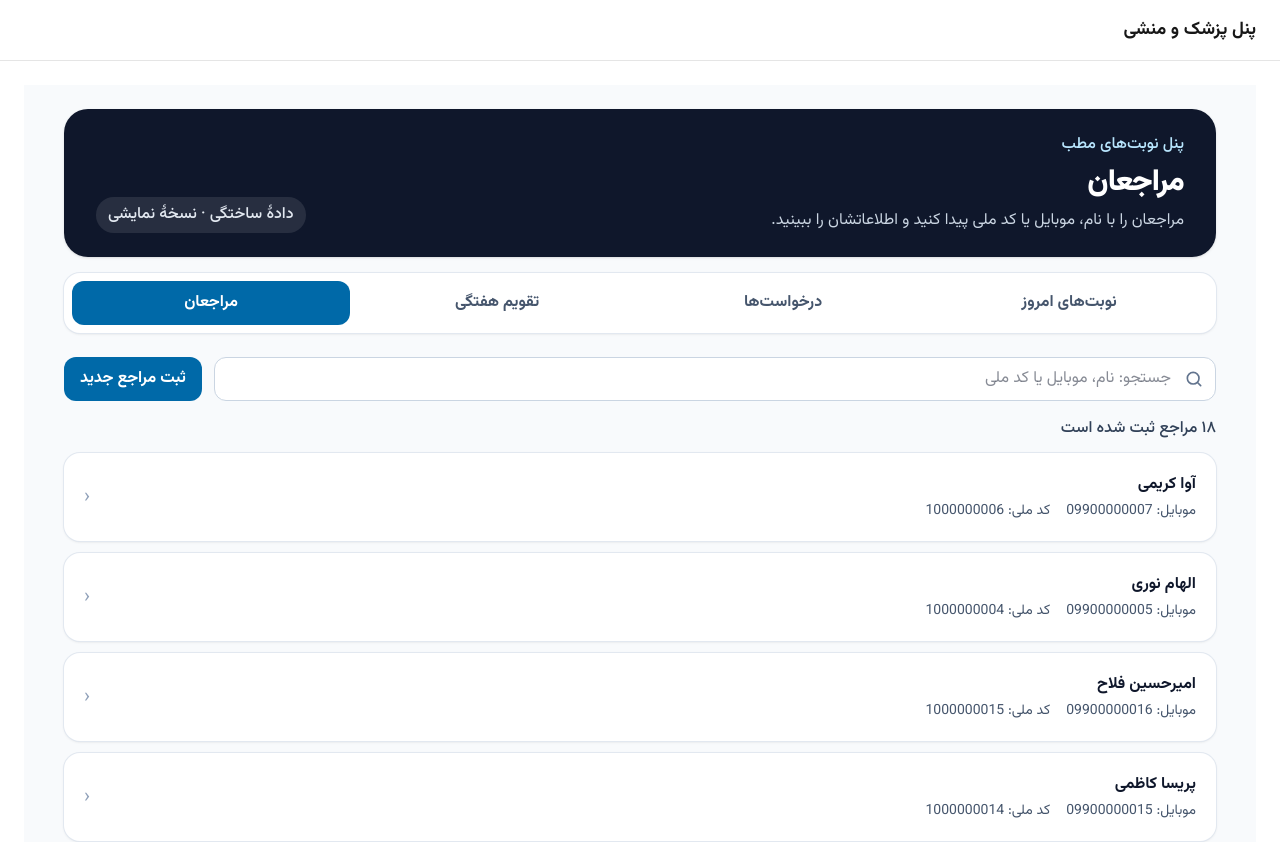
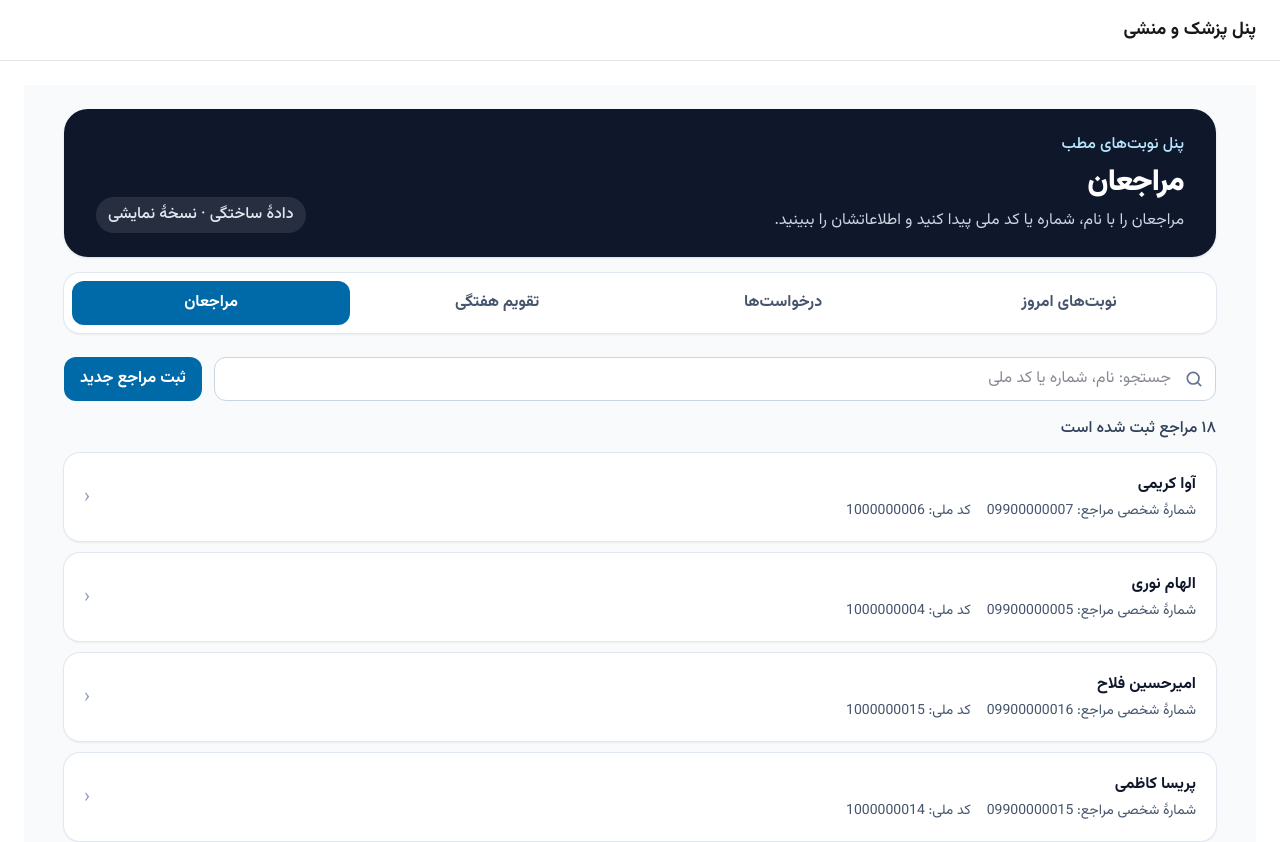
Before and after one commit to sefidgaransaeed-ai/clinic-project, a Next.js app: page /panel/patients in a window 1280 px wide. Shown: the top 842 px of the page. Built offline with nearby package versions, Linux system fonts and the light colour scheme.

Commit message:
Replace bare 'موبایل' with full field names in labels, messages and comments

```diff
--- a/src/modules/appointments/appointments-ui.tsx
+++ b/src/modules/appointments/appointments-ui.tsx
@@ -98,7 +98,7 @@ const sourceLabels: Record<AppointmentSource, string> = {
 };
 
 const NAME_SUGGESTION_HINT = "با نوشتن ۲ حرف اول نام، مراجع‌های ثبت‌شده پیشنهاد می‌شوند.";
-const PICKED_PATIENT_HINT = "مراجع ثبت‌شده انتخاب شد. اگر نام، کد ملی یا موبایل را عوض کنید، این انتخاب لغو می‌شود.";
+const PICKED_PATIENT_HINT = "مراجع ثبت‌شده انتخاب شد. اگر نام، کد ملی یا شمارهٔ شخصی مراجع را عوض کنید، این انتخاب لغو می‌شود.";
 const CONTACT_FROM_PATIENT_HINT = "شمارهٔ تماس از اطلاعات ثبت‌شدهٔ مراجع پر شد. اگر شمارهٔ دیگری مناسب‌تر است عوضش کنید.";
 /** پس از پرشدنِ شمارهٔ تماس هنوز نوبتی ثبت نشده؛ منشی ویرایشش می‌کند و دوباره دکمهٔ ثبت را می‌زند. */
 const CONTACT_FROM_PATIENT_RETRY_HINT = "شمارهٔ تماس از پروندهٔ مراجع پر شد. اگر شمارهٔ دیگری مناسب‌تر است عوضش کنید، سپس دوباره دکمهٔ ثبت را بزنید.";
@@ -699,7 +699,7 @@ function ConfirmRequestDialog({
   const [fieldErrors, setFieldErrors] = useState<PatientFieldErrors>({});
   const [newPatient, setNewPatient] = useState<NewPatientInput>({
     full_name: appointment.requester_name,
-    // موبایل درخواستِ «برای شخص دیگر» مال خودِ مراجع نیست، پس پیش‌پر نمی‌شود.
+    // «شمارهٔ تماس این نوبت» در درخواستِ «برای شخص دیگر» مال خودِ مراجع نیست، پس پیش‌پر نمی‌شود.
     mobile: appointment.requested_for_self ? appointment.requester_mobile : "",
     national_id: appointment.requester_national_id ?? "",
     birth_date: "",
@@ -772,8 +772,8 @@ function ConfirmRequestDialog({
 
           {mode === "existing" ? (
             <div className="mt-5">
-              <label htmlFor="patient-search" className="text-sm font-bold text-slate-800">جست‌وجو با نام، موبایل یا کد ملی</label>
-              <input id="patient-search" autoFocus value={query} onChange={(event) => setQuery(event.target.value)} placeholder="نام، موبایل یا کد ملی" className="mt-2 min-h-11 w-full rounded-xl border border-slate-300 bg-white px-3 text-sm outline-none transition focus:border-sky-600 focus:ring-2 focus:ring-sky-100" />
+              <label htmlFor="patient-search" className="text-sm font-bold text-slate-800">جست‌وجو با نام، شماره یا کد ملی</label>
+              <input id="patient-search" autoFocus value={query} onChange={(event) => setQuery(event.target.value)} placeholder="نام، شماره یا کد ملی" className="mt-2 min-h-11 w-full rounded-xl border border-slate-300 bg-white px-3 text-sm outline-none transition focus:border-sky-600 focus:ring-2 focus:ring-sky-100" />
               <div className="mt-3 max-h-56 space-y-2 overflow-y-auto">
                 {matches.map((patient) => (
                   <label key={patient.id} className={`flex cursor-pointer items-center justify-between gap-3 rounded-xl border p-3 transition ${selectedPatientId === patient.id ? "border-sky-600 bg-sky-50" : "border-slate-200 hover:border-slate-300"}`}>
@@ -794,7 +794,7 @@ function ConfirmRequestDialog({
           ) : (
             <div className="mt-5 grid gap-4">
               <Field label="نام و نام خانوادگی" id="new-patient-name" value={newPatient.full_name} onChange={(value) => changeNewPatient({ ...newPatient, full_name: value }, "full_name")} error={fieldErrors.full_name} autoFocus />
-              <Field label="شمارهٔ موبایل (اختیاری؛ ۱۱ رقم، شروع با ۰۹)" id="new-patient-mobile" value={newPatient.mobile} onChange={(value) => changeNewPatient({ ...newPatient, mobile: value }, "mobile")} error={fieldErrors.mobile} inputMode="numeric" optional />
+              <Field label="شمارهٔ شخصی مراجع (اختیاری؛ ۱۱ رقم، شروع با ۰۹)" id="new-patient-mobile" value={newPatient.mobile} onChange={(value) => changeNewPatient({ ...newPatient, mobile: value }, "mobile")} error={fieldErrors.mobile} inputMode="numeric" optional />
               <Field label="کد ملی (۱۰ رقم)" id="new-patient-national-id" value={newPatient.national_id} onChange={(value) => changeNewPatient({ ...newPatient, national_id: value }, "national_id")} error={fieldErrors.national_id} inputMode="numeric" />
               <BirthDateField id="new-patient-birth-date" value={newPatient.birth_date} onChange={(value) => changeNewPatient({ ...newPatient, birth_date: value }, "birth_date")} error={fieldErrors.birth_date} />
               <GenderSelect id="new-patient-gender" value={newPatient.gender} onChange={(value) => changeNewPatient({ ...newPatient, gender: value }, "gender")} error={fieldErrors.gender} />
@@ -1091,7 +1091,7 @@ function AppointmentSearchBox({ value, onChange }: { value: string; onChange: (v
         type="search"
         value={value}
         onChange={(event) => onChange(event.target.value)}
-        placeholder="جستجو: نام، موبایل یا کد ملی"
+        placeholder="جستجو: نام، شماره یا کد ملی"
         autoComplete="off"
         enterKeyHint="search"
         className="min-h-11 w-full rounded-xl border border-slate-300 bg-white ps-11 pe-11 text-base outline-none transition focus:border-sky-600 focus:ring-2 focus:ring-sky-100 [&::-webkit-search-cancel-button]:appearance-none"
@@ -1545,7 +1545,7 @@ function ManualAppointmentDialog({
   onComplete: (message: string) => void;
 }) {
   const [patient, setPatient] = useState<NewPatientInput>({ full_name: "", mobile: "", national_id: "", birth_date: "", gender: "" });
-  // شمارهٔ تماس نوبت، جدا از موبایل شخصی مراجع: اجباری و بدون بررسی تکراری‌بودن.
+  // شمارهٔ تماس نوبت، جدا از شمارهٔ شخصی مراجع: اجباری و بدون بررسی تکراری‌بودن.
   const [contactMobile, setContactMobile] = useState("");
   const [contactError, setContactError] = useState("");
   const [contactHint, setContactHint] = useState("");
@@ -1575,7 +1575,7 @@ function ManualAppointmentDialog({
   const genderLocked = pickedPatient !== null && pickedPatient.gender !== null;
 
   function changePatient(next: NewPatientInput, field: keyof NewPatientInput) {
-    // نام، کد ملی یا موبایل عوض شد: انتخابِ مراجع لغو می‌شود و قاعده‌های عادی (کد ملی یکتا) دوباره اجرا می‌شوند.
+    // نام، کد ملی یا شمارهٔ شخصی مراجع عوض شد: انتخابِ مراجع لغو می‌شود و قاعده‌های عادی (کد ملی یکتا) دوباره اجرا می‌شوند.
     // تاریخ تولد و جنس انتخاب را لغو نمی‌کنند: فقط وقتی قابل تایپ‌اند که پروندهٔ مراجع در آن فیلد خالی باشد.
     const hadPickedPatient = pickedPatientId !== null;
     const keepsSelection = hadPickedPatient && (field === "birth_date" || field === "gender");
@@ -1594,7 +1594,7 @@ function ManualAppointmentDialog({
       return;
     }
     if (hadPickedPatient && !keepsSelection && pickedPatient) {
-      // کد ملی یا موبایل عوض شد: تاریخ تولد و جنسی که از پروندهٔ مراجعِ قبلی آمده بود مال او بود و نباید بماند.
+      // کد ملی یا شمارهٔ شخصی مراجع عوض شد: تاریخ تولد و جنسی که از پروندهٔ مراجعِ قبلی آمده بود مال او بود و نباید بماند.
       setPatient({
         ...next,
         birth_date: pickedPatient.birth_date !== null ? "" : next.birth_date,
@@ -1669,7 +1669,7 @@ function ManualAppointmentDialog({
     book();
   }
 
-  /** انتخاب مراجعِ موجود. شمارهٔ تماسِ خالی از موبایل مراجع پر می‌شود، ولی ثبت نمی‌شود تا منشی بتواند ویرایشش کند. */
+  /** انتخاب مراجعِ موجود. شمارهٔ تماسِ خالی از شمارهٔ شخصی مراجع پر می‌شود، ولی ثبت نمی‌شود تا منشی بتواند ویرایشش کند. */
   function choosePatient(chosen: Patient) {
     if (contactMobile.trim() === "" && chosen.mobile) {
       setContactMobile(chosen.mobile);
@@ -1693,7 +1693,7 @@ function ManualAppointmentDialog({
     const contact = validateRequesterMobile(contactMobile);
     if (pickedPatientId) {
       // مراجعِ موجود از فهرست انتخاب شده: نه مراجع تازه ساخته می‌شود، نه پنل «قبلاً ثبت شده» می‌آید،
-      // نه موبایل خودش با مراجعِ دیگر سنجیده می‌شود.
+      // نه شمارهٔ شخصی مراجع با مراجعِ دیگر سنجیده می‌شود.
       if (!slotCheck.ok) {
         setError(slotCheck.message);
         return;
@@ -1752,7 +1752,7 @@ function ManualAppointmentDialog({
         ) : null}
         <form className="mt-6 grid gap-4" onSubmit={submit} noValidate>
           <PatientNameCombobox label="نام و نام خانوادگی" id="manual-patient-name" hint={pickedPatientId ? PICKED_PATIENT_HINT : NAME_SUGGESTION_HINT} value={patient.full_name} onChange={(value) => changePatient({ ...patient, full_name: value }, "full_name")} suggestions={nameSuggestions} onPick={pickSuggestedPatient} error={fieldErrors.full_name} autoFocus />
-          <Field label="شمارهٔ موبایل (اختیاری؛ ۱۱ رقم، شروع با ۰۹)" id="manual-patient-mobile" value={patient.mobile} onChange={(value) => changePatient({ ...patient, mobile: value }, "mobile")} error={fieldErrors.mobile} inputMode="numeric" optional />
+          <Field label="شمارهٔ شخصی مراجع (اختیاری؛ ۱۱ رقم، شروع با ۰۹)" id="manual-patient-mobile" value={patient.mobile} onChange={(value) => changePatient({ ...patient, mobile: value }, "mobile")} error={fieldErrors.mobile} inputMode="numeric" optional />
           <Field label="کد ملی (۱۰ رقم)" id="manual-patient-national-id" value={patient.national_id} onChange={(value) => changePatient({ ...patient, national_id: value }, "national_id")} error={fieldErrors.national_id} inputMode="numeric" />
           <BirthDateField id="manual-patient-birth-date" value={patient.birth_date} onChange={(value) => changePatient({ ...patient, birth_date: value }, "birth_date")} error={fieldErrors.birth_date} recordedDate={pickedPatient?.birth_date ?? null} />
           <GenderSelect id="manual-patient-gender" value={patient.gender} onChange={(value) => changePatient({ ...patient, gender: value }, "gender")} error={fieldErrors.gender} locked={genderLocked} />
--- a/src/modules/appointments/panel-patient-search.ts
+++ b/src/modules/appointments/panel-patient-search.ts
@@ -3,7 +3,7 @@ import type { AppointmentSnapshot, Patient } from "./types";
 
 /**
  * فقط برای پنل (منشی و پزشک): جست‌وجوی مراجع و شمارهٔ تماسِ آخرین نوبتِ آن‌ها.
- * این فایل نام، کد ملی و موبایلِ مراجع‌ها را برمی‌گرداند؛ پس هرگز از مسیرهای عمومی سایت
+ * این فایل نام، کد ملی و شمارهٔ شخصی مراجع‌ها را برمی‌گرداند؛ پس هرگز از مسیرهای عمومی سایت
  * (مثل /nobat) و فرم‌های عمومی import نشود و از `data.ts` هم دوباره export نشود.
  */
 
@@ -47,7 +47,7 @@ function rankedMatches(patients: Patient[], query: string): Patient[] {
 }
 
 /**
- * جست‌وجوی مراجع با نام، موبایل یا کد ملی. پرسش خالی شش مراجع اول را برمی‌گرداند.
+ * جست‌وجوی مراجع با نام، شماره یا کد ملی. پرسش خالی شش مراجع اول را برمی‌گرداند.
  * مراجعی که نامشان با حرف‌های تایپ‌شده شروع می‌شود جلوترند.
  */
 export function searchPatients(snapshot: AppointmentSnapshot, query: string, limit?: number): Patient[] {
@@ -71,7 +71,7 @@ export function suggestPatients(snapshot: AppointmentSnapshot, typedName: string
 
 /**
  * شمارهٔ تماسِ پیشنهادی برای ثبت نوبت دستیِ این مراجع: `requester_mobile` جدیدترین نوبتش
- * (با هر وضعیت، حتی آینده؛ تاریخ یکسان با ترتیب شناسه). اگر نوبتی ندارد موبایل خودش، وگرنه خالی.
+ * (با هر وضعیت، حتی آینده؛ تاریخ یکسان با ترتیب شناسه). اگر نوبتی ندارد شمارهٔ شخصی مراجع، وگرنه خالی.
  */
 export function getSuggestedContactMobile(snapshot: AppointmentSnapshot, patient: Patient): string {
   const latest = snapshot.appointments.filter((appointment) => appointment.patient_id === patient.id).sort(newestFirst)[0];
--- a/src/modules/appointments/patient-match.ts
+++ b/src/modules/appointments/patient-match.ts
@@ -17,7 +17,7 @@ export function normalizeDigits(input: string): string {
   });
 }
 
-/** موبایل را به شکل 09xxxxxxxxx درمی‌آورد؛ اگر معتبر نبود رشته خالی برمی‌گرداند. */
+/** شماره را به شکل 09xxxxxxxxx درمی‌آورد؛ اگر معتبر نبود رشته خالی برمی‌گرداند. */
 export function normalizeMobile(raw: string): string {
   let d = normalizeDigits(raw).replace(/\D/g, "");
   if (d.startsWith("0098")) d = d.slice(4);
@@ -68,7 +68,7 @@ export function namesAreSimilar(a: string, b: string): boolean {
 /**
  * برای درخواست سایت مراجع قبلی را فقط از روی کد ملی پیدا می‌کند؛ یک کد ملی یعنی یک نفر.
  * نامِ درخواست همیشه نام خودِ مراجع است، حتی وقتی درخواست‌دهنده کس دیگری است.
- * موبایل در پیدا کردن یا پیشنهاد مراجع نقشی ندارد.
+ * شماره در پیدا کردن یا پیشنهاد مراجع نقشی ندارد.
  */
 export function findPatientForRequest(
   requesterName: string,
--- a/src/modules/appointments/public-booking-messages.ts
+++ b/src/modules/appointments/public-booking-messages.ts
@@ -1,6 +1,6 @@
 /**
  * متن‌های فرم درخواست نوبت عمومی (`/nobat`)؛ تنها جای این متن‌ها. هر پیام خطا طبق docs/brand-voice.md بخش ۸ نوشته شده:
- * ۱) چه شد ۲) حالا چه کار کنید. خطای قالب کد ملی و موبایل از patient-validation.ts می‌آید و اینجا تکرار نمی‌شود.
+ * ۱) چه شد ۲) حالا چه کار کنید. خطای قالب کد ملی و شمارهٔ تماس این نوبت از patient-validation.ts می‌آید و اینجا تکرار نمی‌شود.
  * هیچ پیامی نام یا ساعتِ نوبت دیگران را نمی‌گوید.
  */
 export const PUBLIC_BOOKING_MESSAGES = {
--- a/src/modules/appointments/types.ts
+++ b/src/modules/appointments/types.ts
@@ -20,7 +20,7 @@ export type PatientGender = "female" | "male";
 export interface Patient {
   id: string;
   full_name: string;
-  /** شمارهٔ خودِ مراجع؛ اختیاری و می‌تواند میان چند نفر مشترک باشد. فعلاً فقط موبایل (۰۹…) پذیرفته می‌شود. */
+  /** شمارهٔ خودِ مراجع؛ اختیاری و می‌تواند میان چند نفر مشترک باشد. فعلاً فقط شمارهٔ همراه (۰۹…) پذیرفته می‌شود. */
   mobile: string | null;
   national_id: string;
   /** تاریخ میلادی به شکل `YYYY-MM-DD`. سن ذخیره نمی‌شود و از همین تاریخ محاسبه می‌شود. */
@@ -37,7 +37,7 @@ export interface Appointment {
   requester_mobile: string;
   /** فقط برای درخواست سایت؛ ستون `requester_national_id` در مدل داده (تصمیم Q-10). */
   requester_national_id?: string | null;
-  /** `false` یعنی درخواست‌دهنده برای شخص دیگری وقت گرفته؛ پس موبایل درخواست مال خودِ مراجع نیست. */
+  /** `false` یعنی درخواست‌دهنده برای شخص دیگری وقت گرفته؛ پس «شمارهٔ تماس این نوبت» مال خودِ مراجع نیست. */
   requested_for_self: boolean;
   starts_at: string;
   ends_at: string;
--- a/src/modules/patients/patients-ui.tsx
+++ b/src/modules/patients/patients-ui.tsx
@@ -41,7 +41,7 @@ import {
 /** رقم فارسی بدون جداکنندهٔ هزارگان؛ «۱۲۰» نه «۱٬۲۰۰». */
 const persianNumber = new Intl.NumberFormat("fa-IR", { useGrouping: false });
 
-const listDescription = "مراجعان را با نام، موبایل یا کد ملی پیدا کنید و اطلاعاتشان را ببینید.";
+const listDescription = "مراجعان را با نام، شماره یا کد ملی پیدا کنید و اطلاعاتشان را ببینید.";
 
 const focusRing = "focus-visible:outline-2 focus-visible:outline-offset-2 focus-visible:outline-sky-600";
 
@@ -85,7 +85,7 @@ function PatientSearchBox({ value, onChange }: { value: string; onChange: (value
 
   return (
     <div role="search" className="relative min-w-0 flex-1">
-      <label htmlFor="patient-search" className="sr-only">جست‌وجوی مراجع با نام، موبایل یا کد ملی</label>
+      <label htmlFor="patient-search" className="sr-only">جست‌وجوی مراجع با نام، شماره یا کد ملی</label>
       <svg aria-hidden="true" viewBox="0 0 24 24" fill="none" stroke="currentColor" strokeWidth="2" strokeLinecap="round" strokeLinejoin="round" className="pointer-events-none absolute start-3 top-1/2 size-5 -translate-y-1/2 text-slate-500">
         <circle cx="11" cy="11" r="7" />
         <path d="m20 20-3.5-3.5" />
@@ -96,7 +96,7 @@ function PatientSearchBox({ value, onChange }: { value: string; onChange: (value
         type="search"
         value={value}
         onChange={(event) => onChange(event.target.value)}
-        placeholder="جستجو: نام، موبایل یا کد ملی"
+        placeholder="جستجو: نام، شماره یا کد ملی"
         autoComplete="off"
         enterKeyHint="search"
         className="min-h-11 w-full rounded-xl border border-slate-300 bg-white ps-11 pe-11 text-base outline-none transition focus:border-sky-600 focus:ring-2 focus:ring-sky-100 [&::-webkit-search-cancel-button]:appearance-none"
@@ -145,7 +145,7 @@ export function PatientsListView() {
               title={isSearching ? "مراجعی با این مشخصات پیدا نشد." : "هنوز مراجعی ثبت نشده است."}
               description={
                 isSearching
-                  ? "املای نام و ارقام موبایل یا کد ملی را بررسی کنید، یا مراجع تازه ثبت کنید."
+                  ? "املای نام و ارقام شماره یا کد ملی را بررسی کنید، یا مراجع تازه ثبت کنید."
                   : "با دکمهٔ «ثبت مراجع جدید» اولین مراجع را اضافه کنید."
               }
             />
@@ -160,7 +160,7 @@ export function PatientsListView() {
                     <div className="min-w-0">
                       <span className="block truncate font-bold text-slate-900">{patient.full_name}</span>
                       <span className="mt-1 flex flex-wrap gap-x-4 gap-y-1 text-sm text-slate-600">
-                        <span>موبایل: {patient.mobile ? <span dir="ltr">{patient.mobile}</span> : "ثبت نشده"}</span>
+                        <span>شمارهٔ شخصی مراجع: {patient.mobile ? <span dir="ltr">{patient.mobile}</span> : "ثبت نشده"}</span>
                         <span>کد ملی: <span dir="ltr">{patient.national_id}</span></span>
                       </span>
                     </div>
@@ -246,7 +246,7 @@ function PatientForm({
 
       <div className="mt-5 grid gap-4">
         <Field label="نام و نام خانوادگی" id={`${idPrefix}-name`} value={values.full_name} onChange={(value) => change("full_name", value)} error={fieldErrors.full_name} autoFocus />
-        <Field label="شمارهٔ موبایل (اختیاری؛ ۱۱ رقم، شروع با ۰۹)" id={`${idPrefix}-mobile`} value={values.mobile} onChange={(value) => change("mobile", value)} error={fieldErrors.mobile} inputMode="numeric" optional />
+        <Field label="شمارهٔ شخصی مراجع (اختیاری؛ ۱۱ رقم، شروع با ۰۹)" id={`${idPrefix}-mobile`} value={values.mobile} onChange={(value) => change("mobile", value)} error={fieldErrors.mobile} inputMode="numeric" optional />
         <Field
           label="کد ملی (۱۰ رقم)"
           id={`${idPrefix}-national-id`}
@@ -425,7 +425,7 @@ export function PatientDetailView({ patientId }: { patientId: string }) {
           </div>
           <dl className="mt-4 grid gap-4 sm:grid-cols-2">
             <InfoItem label="نام و نام خانوادگی">{patient.full_name}</InfoItem>
-            <InfoItem label="شمارهٔ موبایل">{patient.mobile ? <span dir="ltr">{patient.mobile}</span> : NOT_RECORDED}</InfoItem>
+            <InfoItem label="شمارهٔ شخصی مراجع">{patient.mobile ? <span dir="ltr">{patient.mobile}</span> : NOT_RECORDED}</InfoItem>
             <InfoItem label="کد ملی"><span dir="ltr">{patient.national_id}</span></InfoItem>
             <InfoItem label="تاریخ تولد">
               {patient.birth_date
```
Also changed, not shown: src/modules/appointments/data.ts (+10 -10 lines), src/modules/appointments/mock.ts (+5 -5 lines), src/modules/appointments/patient-validation.ts (+9 -9 lines), src/modules/appointments/search.ts (+4 -4 lines).
